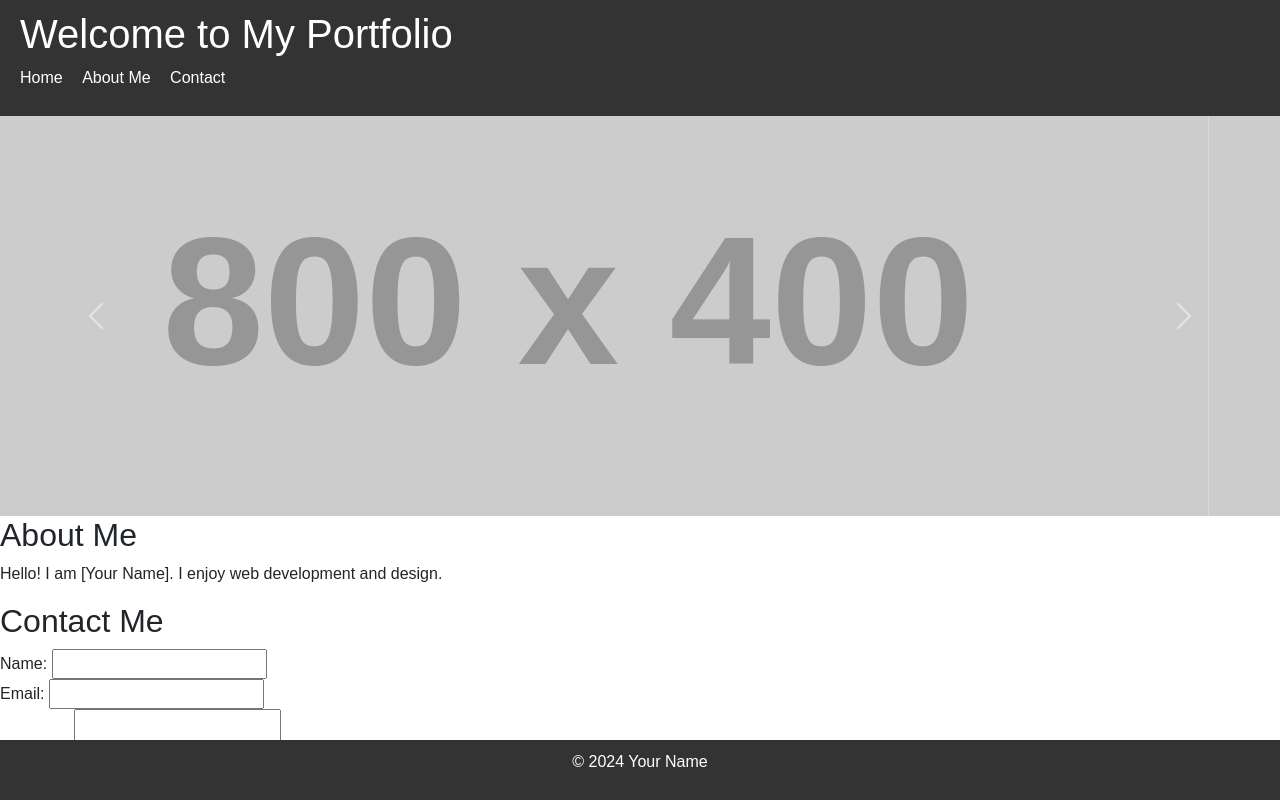
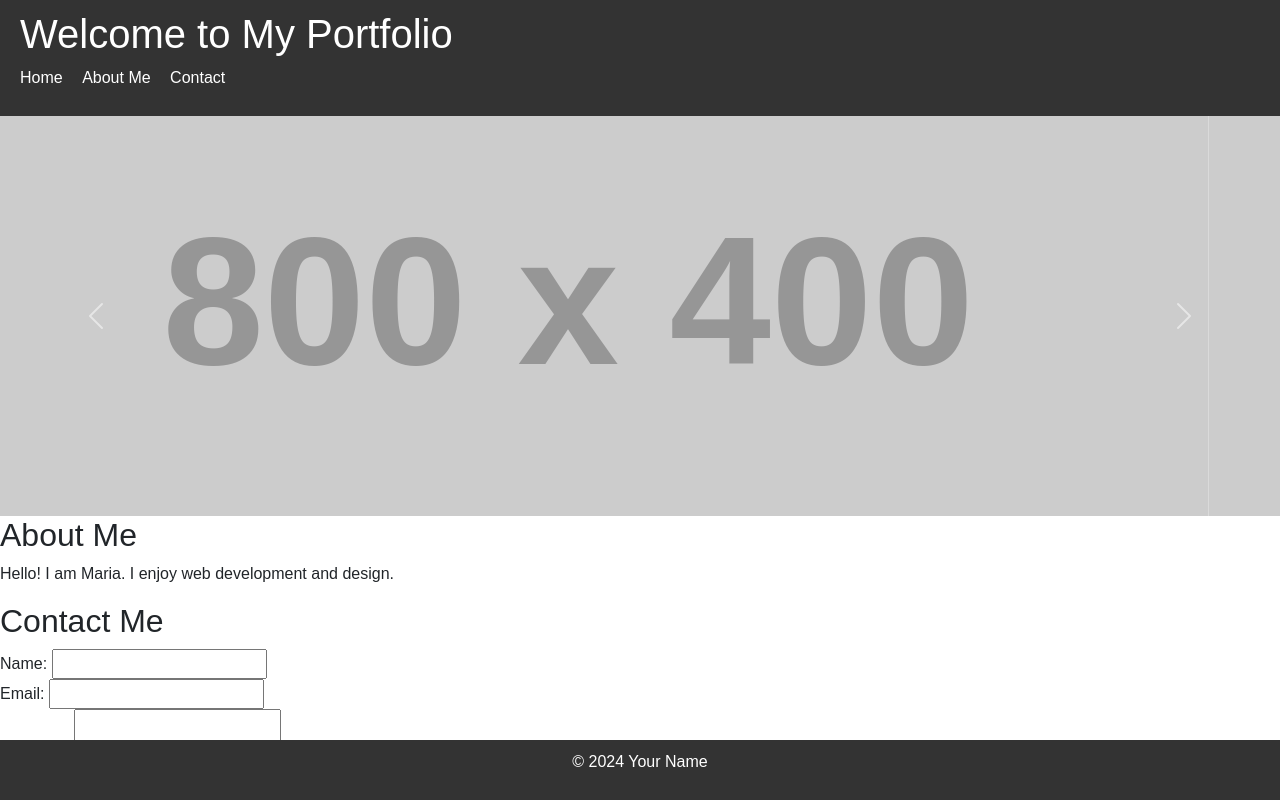
Before and after one commit to anthonyzaga/Nannyonjo-Maria-Cabrine-2023-B201-10251, a plain HTML site: page index.html in a window 1280 px wide. Drawn offline with nearby package versions, Linux system fonts and the light colour scheme; placeholder pictures from the web are drawn by us.

Commit message:
Update index.html

```diff
--- a/index.html
+++ b/index.html
@@ -88,7 +88,7 @@
     <main id="about">
         <section>
             <h2>About Me</h2>
-            <p>Hello! I am [Your Name]. I enjoy web development and design.</p>
+            <p>Hello! I am Maria. I enjoy web development and design.</p>
         </section>
     </main>
 
```
